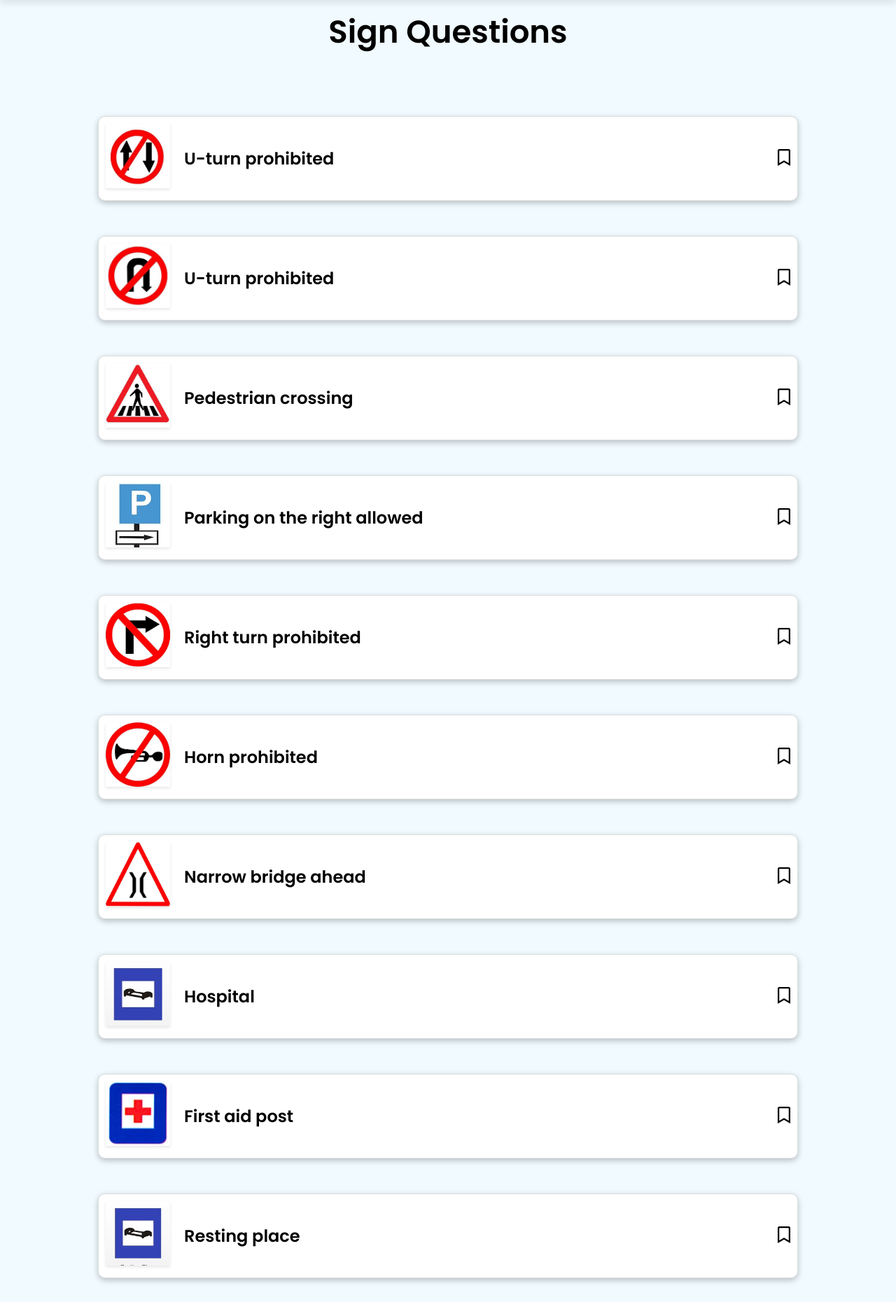
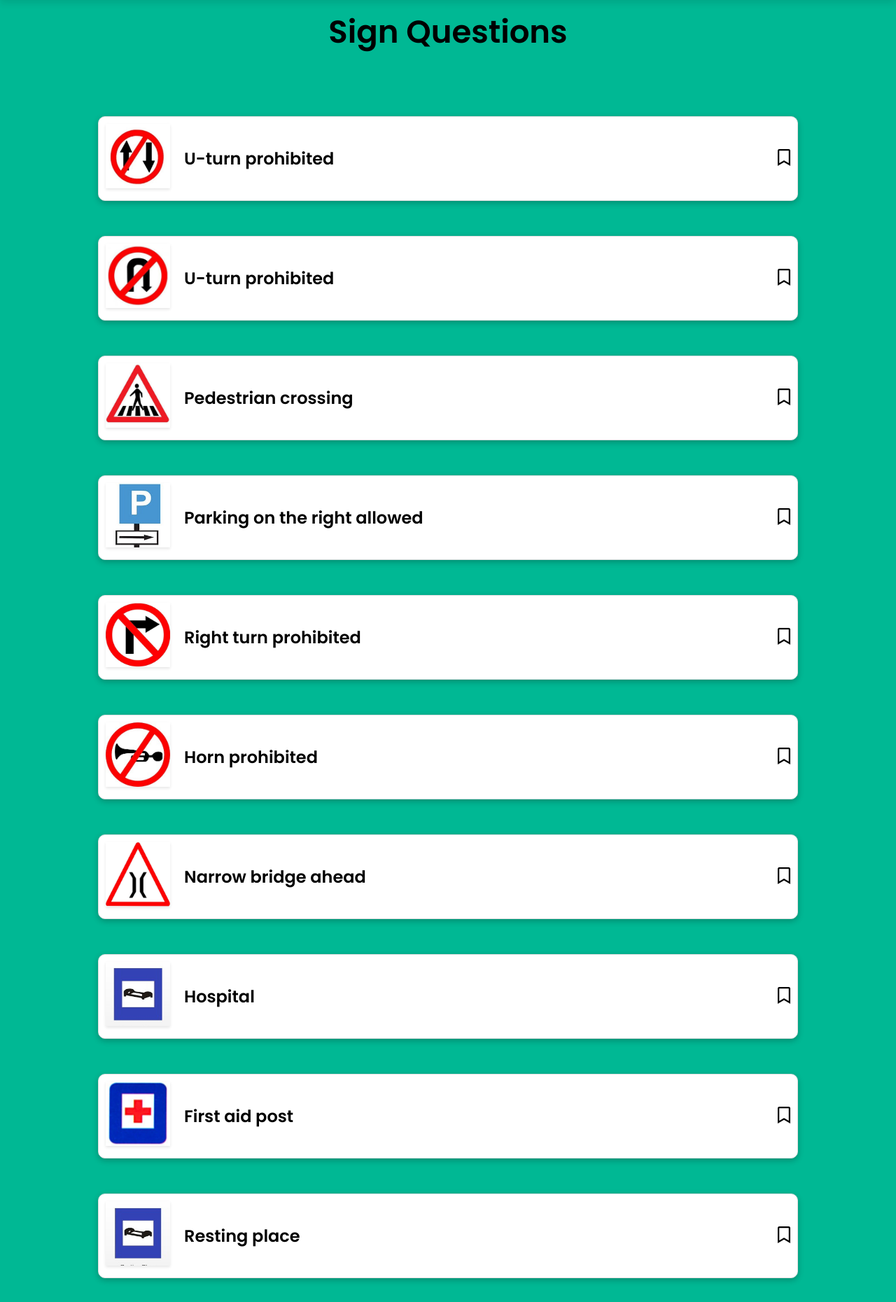
Before and after one commit to Pooja-dev-lang/RTOManagement, a PHP site: page /Practice_signed.php in a window 1280 px wide. Shown: the part 60-1920 px from the top of the page at 70% size. Run offline with PHP 8.4, Linux system fonts and the light colour scheme; data comes from the database, SQL or seed files in the repository.

Commit message:
Signed Edits

```diff
--- a/Practice_signed.php
+++ b/Practice_signed.php
@@ -10,6 +10,8 @@
     <link rel="stylesheet" href="https://cdnjs.cloudflare.com/ajax/libs/font-awesome/5.15.4/css/all.min.css">
     <link rel="stylesheet" href="https://unicons.iconscout.com/release/v4.0.0/css/line.css" />
     <style>
+
+
         .avatar-preview img {
             border-radius: 0%;
         }
@@ -39,6 +41,7 @@
 
         body {
             font-family: Arial, sans-serif;
+            background-color: #00B894;"
         }
 
         .nav {
```
